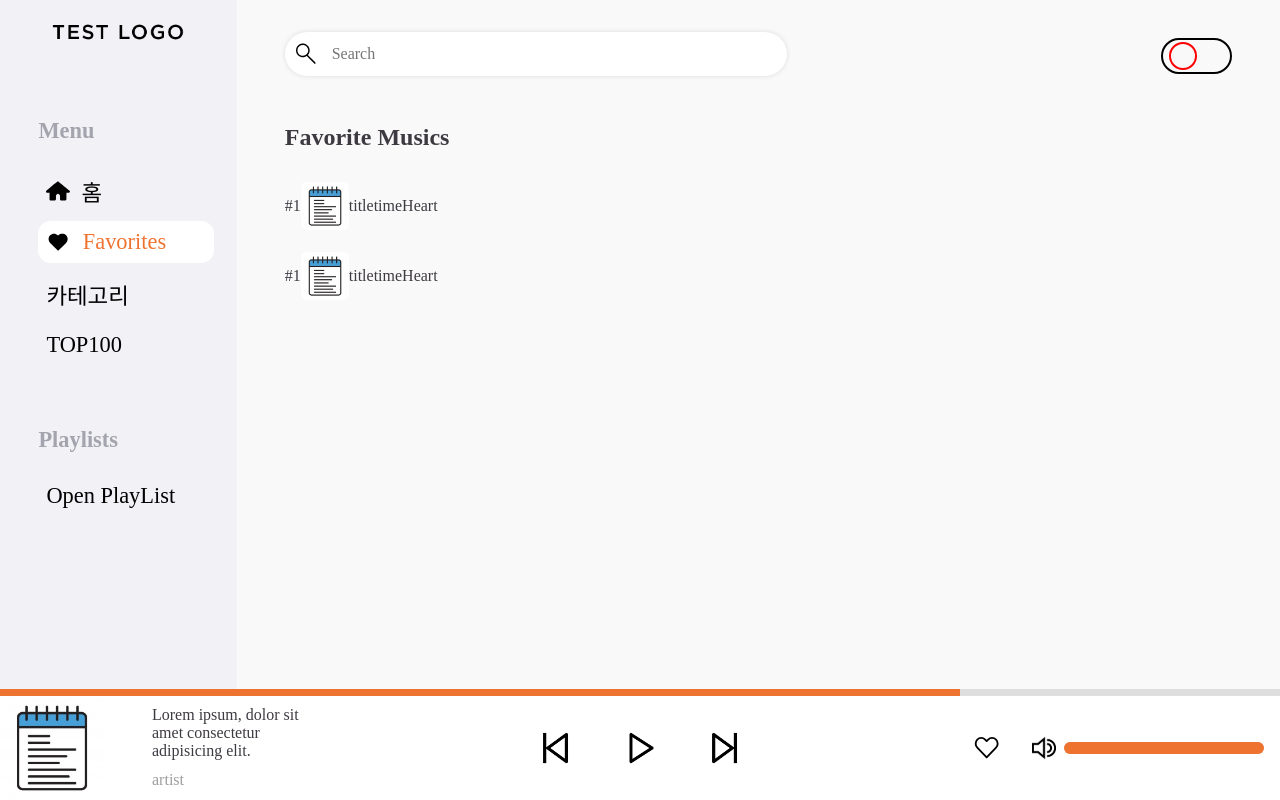
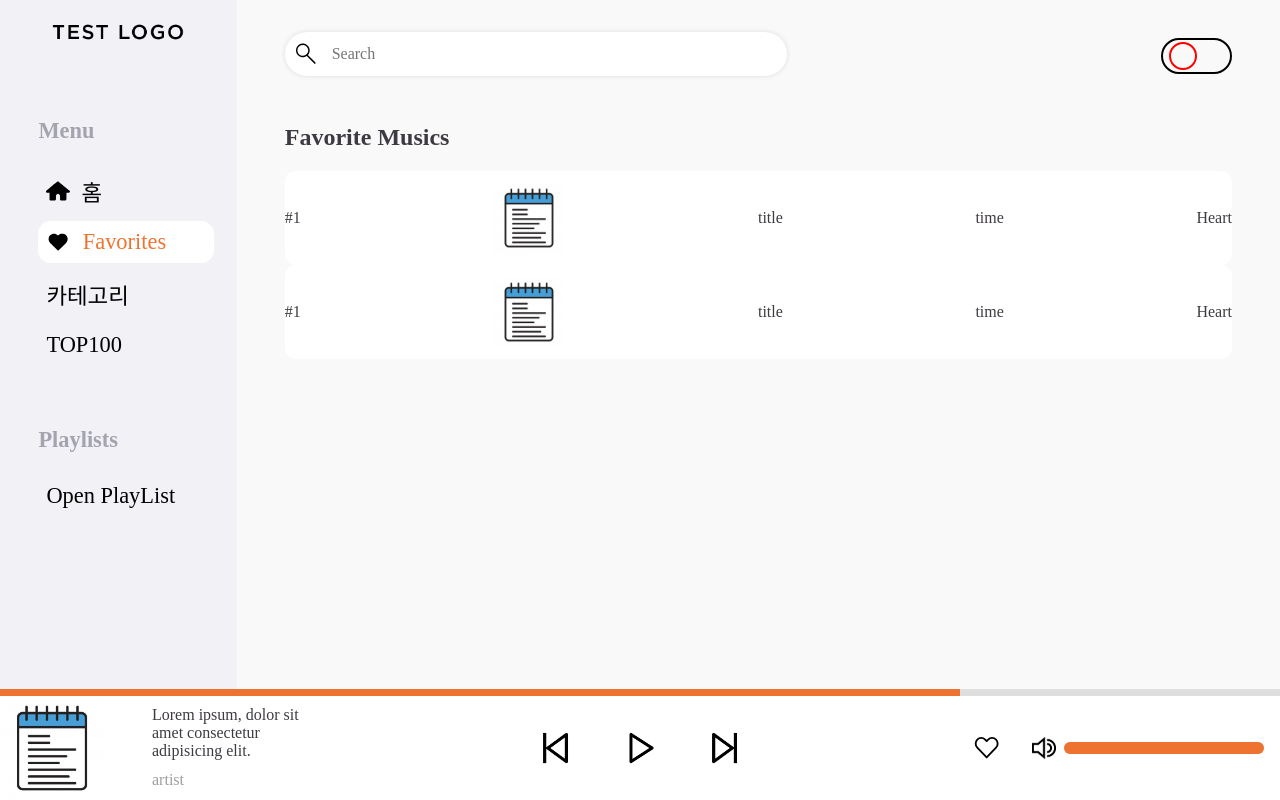
Before and after one commit to jsb8740/FarvoriteMusicList, a Vue app: page /favoritemusic in a window 1280 px wide. Built offline with nearby package versions, Linux system fonts and the light colour scheme; a web font is replaced by a local one.

Commit message:
css 변경

```diff
--- a/src/components/playList/musicList/MusicItem.vue
+++ b/src/components/playList/musicList/MusicItem.vue
@@ -1,13 +1,21 @@
 <template>
   <div class="row">
     <slot name="order">#1</slot>
-    <slot name="thumbnail">
+    <slot name="thumbnail" class="thumbnail">
       <img src="@/assets/test/test1.jpg" alt="test" srcset="" />
     </slot>
 
-    <slot name="title">title</slot>
-    <slot name="time">time</slot>
-    <slot name="heart">Heart</slot>
+    <div class="title">
+      <slot name="title">title</slot>
+    </div>
+
+    <div class="time">
+      <slot name="time">time</slot>
+    </div>
+
+    <div class="heart">
+      <slot name="heart">Heart</slot>
+    </div>
   </div>
 </template>
 
@@ -15,10 +23,13 @@
 
 <style scoped lang="scss">
 .row {
-  height: 3rem;
+  height: 4.5rem;
   display: flex;
   align-items: center;
+  justify-content: space-between;
   padding: 0.7rem 0;
+  background-color: white;
+  border-radius: 0.7rem;
   img {
     height: 100%;
     width: auto;
```
